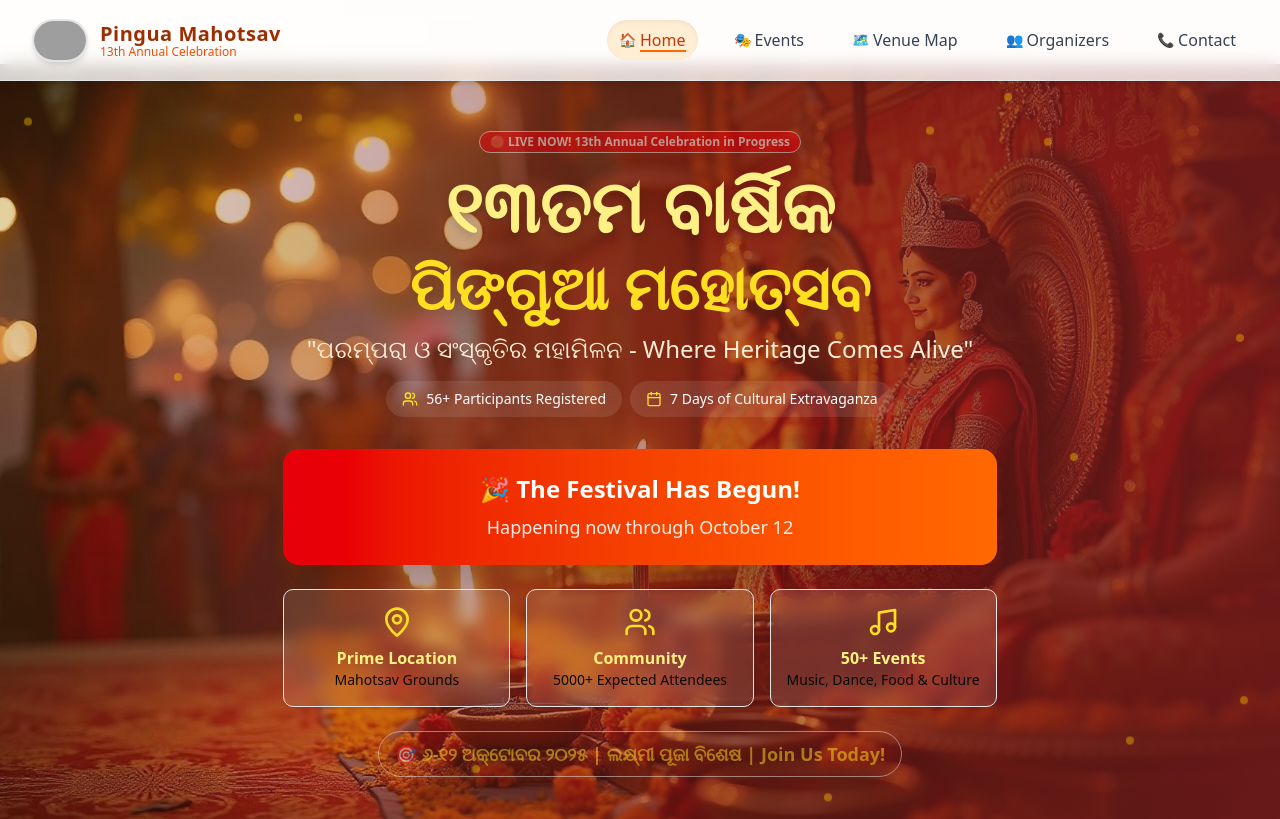
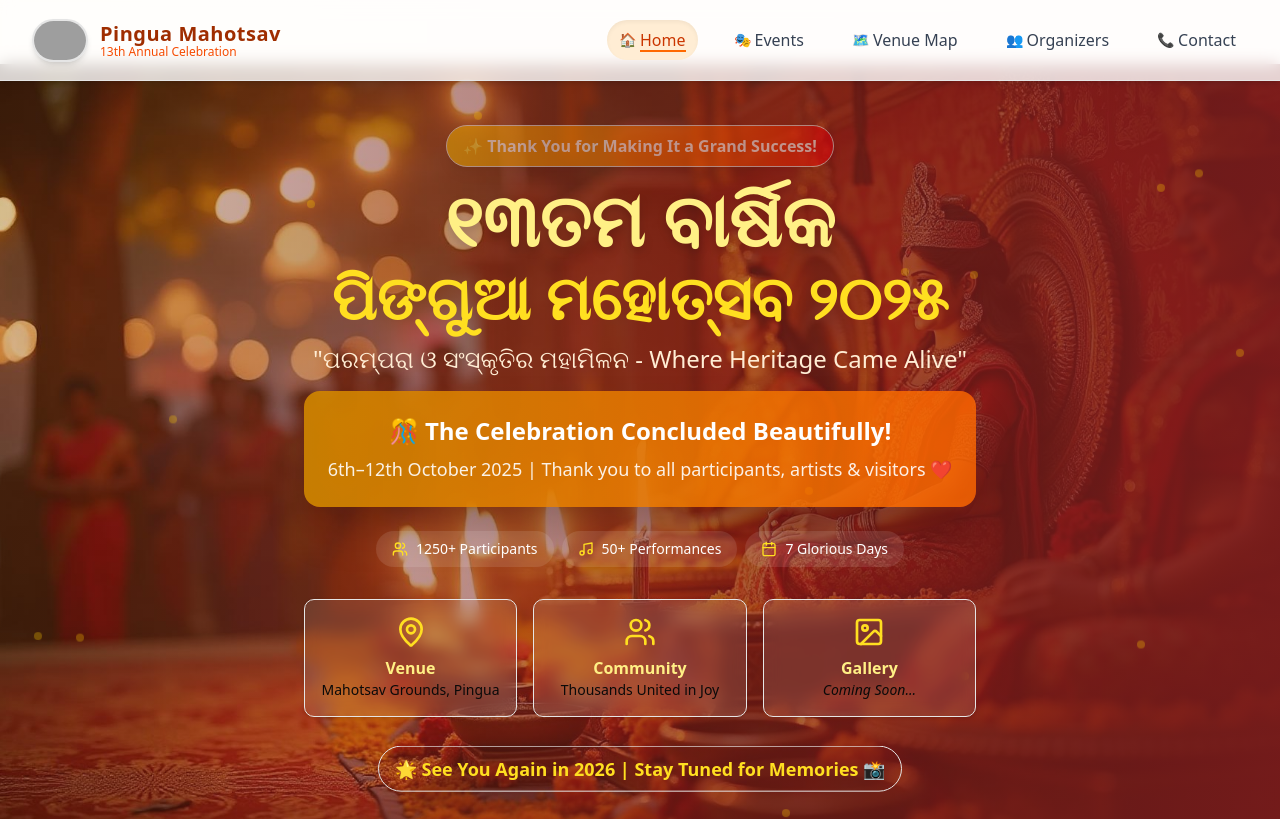
Before and after one commit to Suryakantdsa/pingua-mahotsav, a Next.js app: page / in a window 1280 px wide. Shown: the top 819 px of the page. Built offline with nearby package versions, Linux system fonts and the light colour scheme; grey boxes are pictures that could not be loaded.

Commit message:
add:update the hero section as event over

```diff
--- a/src/components/HeroSection.tsx
+++ b/src/components/HeroSection.tsx
@@ -1,164 +1,126 @@
 "use client";
 import React, { useEffect, useState } from "react";
 import { Badge } from "./ui/badge";
-import { Music, Users, Calendar, MapPin } from "lucide-react";
+import { Music, Users, Calendar, MapPin, ImageIcon } from "lucide-react";
 import heroBackground from "@/assets/hero-bg.jpg";
 import { Card } from "./ui/card";
-import { useFormStore } from "@/store/useFormStore";
 
 const HeroSection = () => {
-  // const [isLive, setIsLive] = useState(false);
-  const [participants, setParticipants] = useState(54);
-  // const { setShowParticipationForm } = useFormStore();
-
-  // function setShowParticipation() {
-  //   setShowParticipationForm(true);
-  // }
-
-  useEffect(() => {
-    // Check if current date is October 6, 2025
-    // const today = new Date();
-    // const eventStart = new Date("2025-10-06T00:00:00");
-    // const eventEnd = new Date("2025-10-12T23:59:59");
-
-    // if (today >= eventStart && today <= eventEnd) {
-    //   setIsLive(true);
-    // }
-
-    // Simulate participant growth
-    const participantTimer = setInterval(() => {
-      setParticipants((prev) => prev + Math.floor(Math.random() * 3));
-    }, 5000);
-
-    return () => clearInterval(participantTimer);
-  }, []);
+  const [participants, setParticipants] = useState(1250);
 
   return (
     <section
       id="home"
       className="relative min-h-screen flex items-center justify-center overflow-hidden py-10"
     >
+      {/* Background */}
       <div
         className="absolute inset-0 bg-cover bg-center"
         style={{
-          backgroundImage: `linear-gradient(to right, rgba(124, 45, 18, 0.2), rgba(127, 29, 29, 0.8)), url(${heroBackground.src})`,
+          backgroundImage: `linear-gradient(to right, rgba(124, 45, 18, 0.3), rgba(127, 29, 29, 0.9)), url(${heroBackground.src})`,
         }}
       ></div>
 
-      {/* Animated floating elements */}
+      {/* Floating sparkles */}
       <div className="absolute inset-0 overflow-hidden">
-        {[...Array(20)].map((_, i) => (
+        {[...Array(15)].map((_, i) => (
           <div
             key={i}
             className="absolute animate-float"
             style={{
               left: `${Math.random() * 100}%`,
               top: `${Math.random() * 100}%`,
-              animationDelay: `${Math.random() * 5}s`,
-              animationDuration: `${15 + Math.random() * 10}s`,
+              animationDelay: `${Math.random() * 4}s`,
+              animationDuration: `${18 + Math.random() * 10}s`,
             }}
           >
-            <div className="w-2 h-2 bg-yellow-400 rounded-full opacity-40"></div>
+            <div className="w-2 h-2 bg-yellow-400 rounded-full opacity-30"></div>
           </div>
         ))}
       </div>
 
+      {/* Main Content */}
       <div className="relative z-20 text-center text-white px-4 max-w-6xl mx-auto">
-        <div className="mb-8">
+        {/* Thank You Badge */}
         <Badge
           variant="secondary"
-            className="mb-4 bg-red-600 text-white animate-pulse"
+          className="mb-4 bg-gradient-to-r from-yellow-500 to-red-600 text-white text-base px-4 py-2 rounded-full shadow-lg animate-pulse"
         >
-            🔴 LIVE NOW! 13th Annual Celebration in Progress
+          ✨ Thank You for Making It a Grand Success!
         </Badge>
 
-          <h1 className="text-5xl md:text-7xl font-bold mb-4 text-yellow-200 drop-shadow-lg">
+        <h1 className="text-5xl md:text-7xl font-bold mb-3 text-yellow-200 drop-shadow-lg">
           ୧୩ତମ ବାର୍ଷିକ
         </h1>
         <h2 className="text-4xl md:text-6xl font-bold mb-4 text-yellow-300">
-            ପିଙ୍ଗୁଆ ମହୋତ୍ସବ
+          ପିଙ୍ଗୁଆ ମହୋତ୍ସବ ୨୦୨୫
         </h2>
         <p className="text-xl md:text-2xl mb-4 text-orange-100">
-            &quot;ପରମ୍ପରା ଓ ସଂସ୍କୃତିର ମହାମିଳନ - Where Heritage Comes Alive&quot;
+          &quot;ପରମ୍ପରା ଓ ସଂସ୍କୃତିର ମହାମିଳନ - Where Heritage Came Alive&quot;
         </p>
+
+        {/* Celebration Summary */}
+        <div className="bg-gradient-to-r from-yellow-600/90 to-orange-500/80 text-white rounded-2xl p-6 mb-6 shadow-2xl">
+          <h3 className="text-2xl font-bold mb-2">
+            🎊 The Celebration Concluded Beautifully!
+          </h3>
+          <p className="text-lg opacity-90">
+            6th–12th October 2025 | Thank you to all participants, artists &
+            visitors ❤️
+          </p>
+        </div>
 
         {/* Stats Bar */}
         <div className="flex justify-center items-center gap-2 mb-8 flex-wrap">
           <div className="flex items-center gap-2 bg-white/10 px-4 py-2 rounded-full">
             <Users className="h-4 w-4 text-yellow-300" />
-              <span className="text-sm">
-                {participants}+ Participants Registered
-              </span>
+            <span className="text-sm">{participants}+ Participants</span>
+          </div>
+          <div className="flex items-center gap-2 bg-white/10 px-4 py-2 rounded-full">
+            <Music className="h-4 w-4 text-yellow-300" />
+            <span className="text-sm">50+ Performances</span>
           </div>
           <div className="flex items-center gap-2 bg-white/10 px-4 py-2 rounded-full">
             <Calendar className="h-4 w-4 text-yellow-300" />
-              <span className="text-sm">7 Days of Cultural Extravaganza</span>
+            <span className="text-sm">7 Glorious Days</span>
           </div>
-          </div>
-
-          {/* <Button
-            onClick={() => setShowParticipation()}
-            className={`inline-flex items-center justify-center gap-2 px-6 py-3
-              bg-gradient-to-r from-yellow-400 to-orange-500
-              hover:from-yellow-500 hover:to-orange-600
-              text-black font-bold rounded-full shadow-2xl hover:shadow-lg
-              transition-all duration-200 transform hover:scale-110
-              text-lg sm:text-xl`}
-          >
-            <Music className="h-5 w-5" />
-            <span className="text-base sm:text-lg">
-              ସାଂସ୍କୃତିକ କାର୍ଯ୍ୟକ୍ରମରେ ଯୋଗଦାନ କରନ୍ତୁ
-            </span>
-            <ArrowRight className="h-6 w-6" />
-          </Button> */}
-
-          {/* <p className="text-sm text-orange-200 mt-4 animate-pulse">
-            Join Our Cultural Programs - Share Your Talent!
-          </p> */}
-        </div>
-
-        {/* Live Status */}
-        <div className="bg-gradient-to-r from-red-600 to-orange-500 text-white rounded-2xl p-6 mb-6 shadow-2xl">
-          <h3 className="text-2xl font-bold mb-2">
-            🎉 The Festival Has Begun!
-          </h3>
-          <p className="text-lg opacity-90">Happening now through October 12</p>
         </div>
 
         {/* Event Highlights */}
         <div className="grid grid-cols-1 sm:grid-cols-3 gap-4 mb-6">
           <Card className="bg-white/10 backdrop-blur-sm border-white/20 p-4 hover:scale-105 transition-transform">
             <MapPin className="h-8 w-8 text-yellow-300 mx-auto mb-2" />
-            <h4 className="font-semibold text-yellow-200">Prime Location</h4>
-            <p className="text-sm">Mahotsav Grounds</p>
+            <h4 className="font-semibold text-yellow-200">Venue</h4>
+            <p className="text-sm">Mahotsav Grounds, Pingua</p>
           </Card>
           <Card className="bg-white/10 backdrop-blur-sm border-white/20 p-4 hover:scale-105 transition-transform">
             <Users className="h-8 w-8 text-yellow-300 mx-auto mb-2" />
             <h4 className="font-semibold text-yellow-200">Community</h4>
-            <p className="text-sm">5000+ Expected Attendees</p>
+            <p className="text-sm">Thousands United in Joy</p>
           </Card>
           <Card className="bg-white/10 backdrop-blur-sm border-white/20 p-4 hover:scale-105 transition-transform">
-            <Music className="h-8 w-8 text-yellow-300 mx-auto mb-2" />
-            <h4 className="font-semibold text-yellow-200">50+ Events</h4>
-            <p className="text-sm">Music, Dance, Food & Culture</p>
+            <ImageIcon className="h-8 w-8 text-yellow-300 mx-auto mb-2" />
+            <h4 className="font-semibold text-yellow-200">Gallery</h4>
+            <p className="text-sm italic">Coming Soon...</p>
           </Card>
         </div>
 
+        {/* Closing Badge */}
         <Badge
           variant="outline"
-          className="text-base sm:text-lg px-4 py-2 border-yellow-300 text-yellow-300 mb-6 animate-pulse"
+          className="text-base sm:text-lg px-4 py-2 border-yellow-300 text-yellow-300 mt-4 animate-bounce"
         >
-          🎯 ୬-୧୨ ଅକ୍ଟୋବର ୨୦୨୫ | ଲକ୍ଷ୍ମୀ ପୂଜା ବିଶେଷ | Join Us Today!
+          🌟 See You Again in 2026 | Stay Tuned for Memories 📸
         </Badge>
       </div>
 
+      {/* Gentle fireworks */}
       <div className="absolute inset-0 overflow-hidden pointer-events-none z-10">
-        {[...Array(12)].map((_, i) => {
+        {[...Array(10)].map((_, i) => {
           const left = Math.random() * 100;
           const top = Math.random() * 100;
-          // const size = Math.random() * 2 + 1;
           const delay = Math.random() * 3;
-          const duration = Math.random() * 2 + 2;
+          const duration = Math.random() * 3 + 2;
 
           return (
             <div
@@ -171,25 +133,17 @@ const HeroSection = () => {
                 animationDuration: `${duration}s`,
               }}
             >
-              {/* Burst Effect */}
               <div
                 className="w-1 h-1 bg-yellow-300 rounded-full animate-ping"
                 style={{
-                  boxShadow: "0 0 8px 2px rgba(255, 214, 100, 0.7)",
+                  boxShadow: "0 0 8px 2px rgba(255, 214, 100, 0.6)",
                   animationDelay: "0s",
                 }}
               ></div>
               <div
                 className="absolute top-0 left-0 w-2 h-2 bg-orange-400 rounded-full opacity-80 animate-ping"
                 style={{
-                  animationDelay: "0.1s",
-                  transform: "scale(0)",
-                }}
-              ></div>
-              <div
-                className="absolute top-0 left-0 w-3 h-3 bg-red-400 rounded-full opacity-60 animate-ping"
-                style={{
-                  animationDelay: "0.2s",
+                  animationDelay: "0.15s",
                   transform: "scale(0)",
                 }}
               ></div>
@@ -198,13 +152,14 @@ const HeroSection = () => {
         })}
       </div>
 
-      {/* <style jsx>{`
+      {/* Animations */}
+      <style jsx global>{`
         @keyframes float {
           0% {
             transform: translateY(0px) rotate(0deg);
           }
           50% {
-            transform: translateY(-20px) rotate(10deg);
+            transform: translateY(-15px) rotate(5deg);
           }
           100% {
             transform: translateY(0px) rotate(0deg);
@@ -217,48 +172,14 @@ const HeroSection = () => {
         @keyframes firework {
           0% {
             transform: scale(0);
-            opacity: 0;
+            opacity: 1;
           }
-          50% {
-            transform: scale(1);
-            opacity: 1;
+          70% {
+            transform: scale(1.3);
+            opacity: 0.7;
           }
           100% {
             transform: scale(0);
-            opacity: 0;
-          }
-        }
-        .animate-firework {
-          animation: firework ease-out infinite;
-        }
-      `}</style> */}
-      <style jsx global>{`
-        @keyframes float {
-          0% {
-            transform: translateY(0px) rotate(0deg);
-          }
-          50% {
-            transform: translateY(-20px) rotate(10deg);
-          }
-          100% {
-            transform: translateY(0px) rotate(0deg);
-          }
-        }
-        .animate-float {
-          animation: float linear infinite;
-        }
-
-        @keyframes firework {
-          0% {
-            transform: scale(0) rotate(0deg);
-            opacity: 1;
-          }
-          70% {
-            transform: scale(1.5) rotate(90deg);
-            opacity: 0.7;
-          }
-          100% {
-            transform: scale(0) rotate(180deg);
             opacity: 0;
           }
         }
@@ -266,25 +187,6 @@ const HeroSection = () => {
         .animate-firework {
           animation: firework ease-out infinite;
         }
-
-        .animate-ping {
-          animation: ping 1s infinite;
-        }
-
-        @keyframes ping {
-          0% {
-            transform: scale(1);
-            opacity: 1;
-          }
-          75% {
-            transform: scale(2);
-            opacity: 0;
-          }
-          100% {
-            transform: scale(2);
-            opacity: 0;
-          }
-        }
       `}</style>
     </section>
   );
```
Lines whose indentation alone changed are shown as unchanged.
